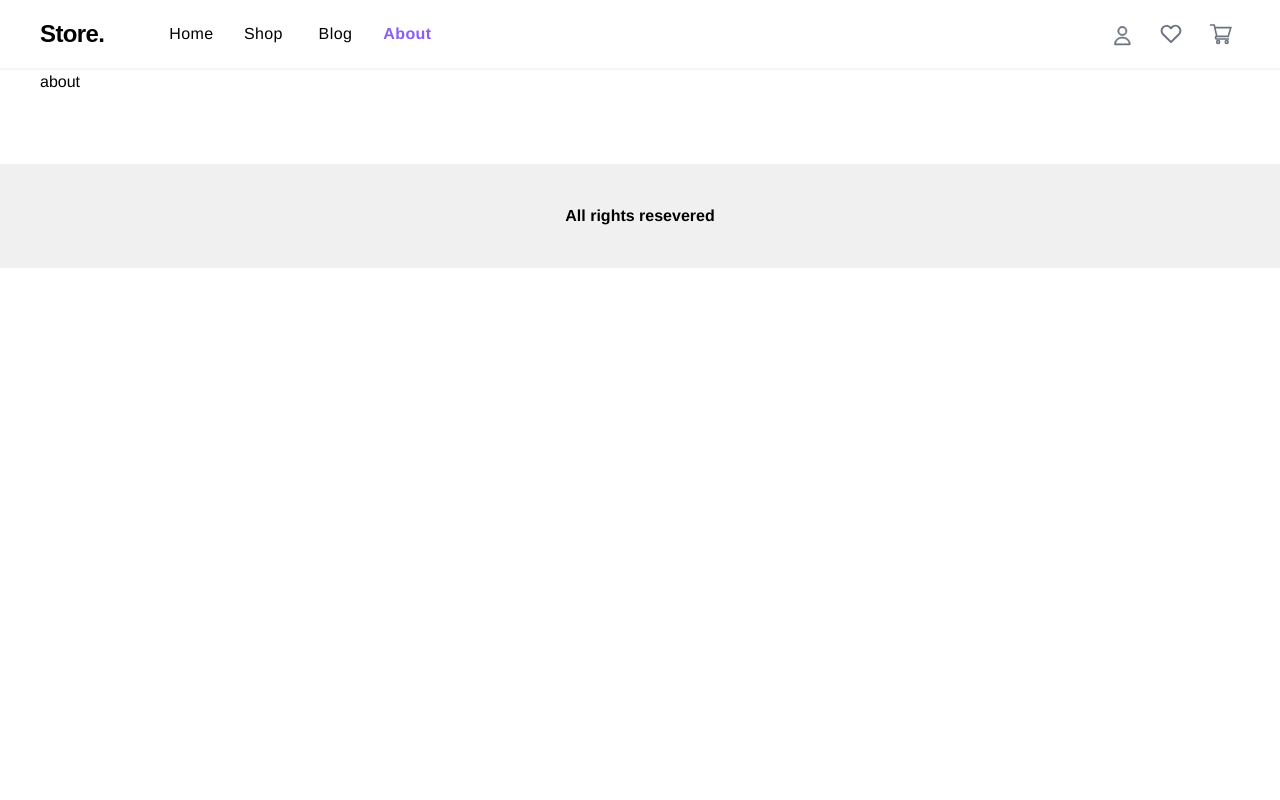
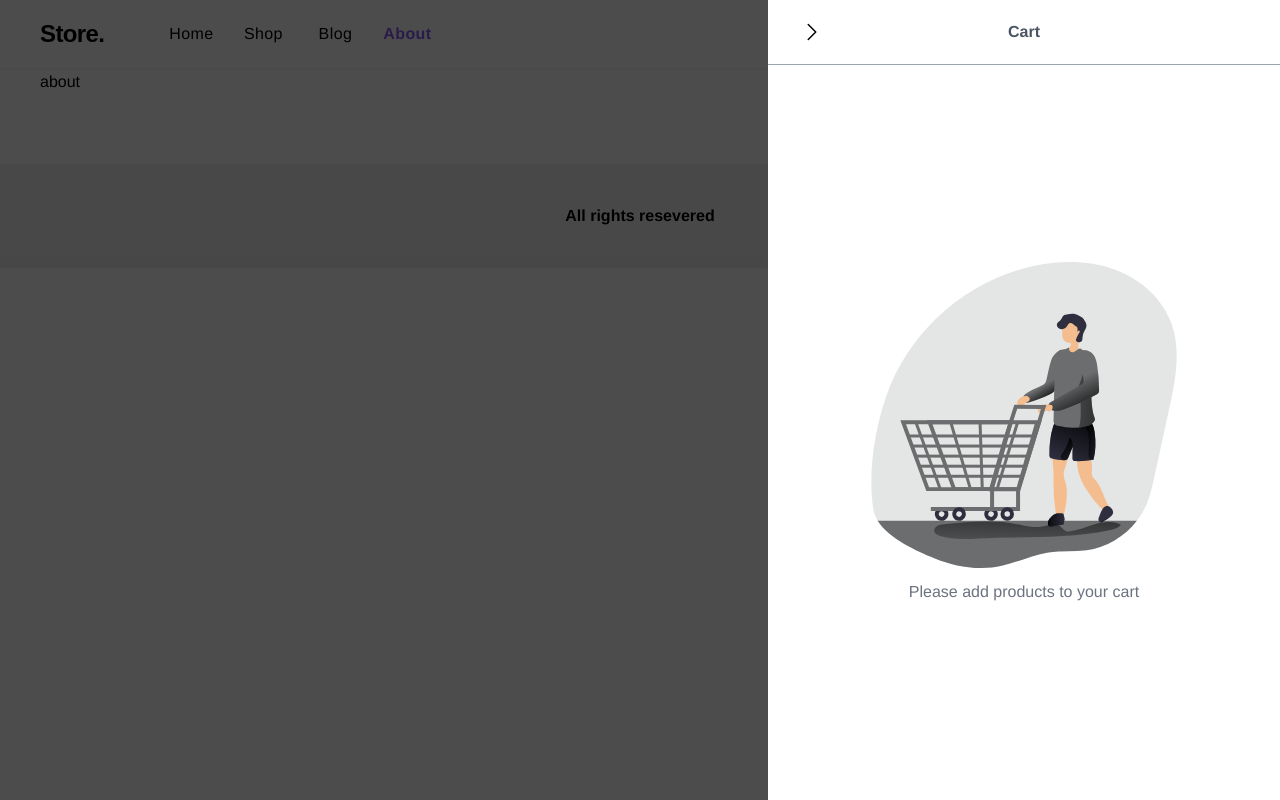
Before and after one commit to Harish-b-03/store-ecommerce, a Next.js app: page /about in a window 1280 px wide. Built offline with nearby package versions, Linux system fonts and the light colour scheme; a web font is replaced by a local one.

Commit message:
cart added, add-item added, cart context and reducer added

```diff
--- /dev/null
+++ b/src/components/Cart.tsx
@@ -0,0 +1,57 @@
+import { useContext } from "react"
+import { CartContext } from "../contexts/Cart/CartProvider"
+import Modal from "../containers/modal/Modal"
+import CartCard from "./CartCard"
+import { ProductType } from "../pages"
+
+const Cart = () => {
+  const { isOpen, items, toggleCart } = useContext(CartContext)
+  return (
+    <Modal open={isOpen}>
+        <div className="w-fit h-fit">
+            <div className={`absolute top-0 ${(isOpen)?"right-0":"-right-1/2 opacity-0 pointer-events-none"} w-2/5 h-screen flex flex-col justify-between items-center bg-white transition-all duration-500`}>
+                <div className="relative w-full h-fit py-5 flex justify-center items-center border-b border-gray-400">
+                    <span className="font-semibold text-gray-600">
+                        Cart
+                    </span>
+                    <button
+                        onClick={toggleCart}
+                        className="absolute top-1/2 left-6 p-2 rounded-md -translate-y-1/2"
+                    >
+                        <svg xmlns="http://www.w3.org/2000/svg" fill="none" viewBox="0 0 24 24" strokeWidth="1.5" stroke="currentColor" className="w-6 h-6">
+                            <path strokeLinecap="round" strokeLinejoin="round" d="M8.25 4.5l7.5 7.5-7.5 7.5" />
+                        </svg>
+                    </button>
+                </div>
+                <div className="w-full h-full">
+                    {
+                        (items.length > 0)?
+                        <div className="pt-5 w-full h-[90%] flex flex-col justify-start items-center overflow-x-hidden overflow-y-auto">
+                            {
+                                items.map((item:ProductType, index:number) => (
+                                    <CartCard key={index} product={item}/>
+                                ))
+                            }
+                        </div>
+                        :
+                        <div className="w-full h-full flex justify-center items-center">
+                            <div className="flex flex-col justify-center items-center">
+                                <img
+                                    src="/images/Empty_shopping_cart.svg"
+                                    alt="Empty Shopping Cart"
+                                />
+                                <span className="mt-3 text-gray-500 font-medium">
+                                    Please add products to your cart
+                                </span>
+                            </div>
+                        </div>
+                    }
+                </div>
+
+            </div>
+        </div>
+    </Modal>
+  )
+}
+
+export default Cart
--- /dev/null
+++ b/src/components/CartCard.tsx
@@ -0,0 +1,40 @@
+import { ProductType } from "../pages"
+
+const CartCard:React.FC<{
+    product: any
+}> = ({ product }) => {
+  return (
+    <div className="my-2 mx-2 w-full max-w-sm h-fit flex justify-center items-center">
+        <div className="w-1/3 p-3 ">
+            <img
+                src={product.image}
+                alt="Product image"
+                className="w-full max-h-28"
+            />
+        </div>
+        <div className="p-3 w-2/3 h-28 flex flex-col justify-between items-start">
+            <div className="w-full h-fit">
+                <span className="w-full font-semibold line-clamp-1">
+                    {product.title}
+                </span>
+                <div className="w-9/12 flex justify-between items-center">
+                    <span className="flex justify-start items-center text-sm text-gray-500 font-normal">
+                        <span>Price:&nbsp;</span>
+                        <span>&#36;{product.price}</span>
+                    </span>
+                    <span className="flex justify-start items-center text-sm text-gray-500 font-normal">
+                        <span>Qty:&nbsp;</span>
+                        <span>{product.quantity}</span>
+                    </span>
+                </div>
+            </div>
+            <span className="flex justify-start items-center text-gray-700 font-semibold">
+                <span>Total:&nbsp;</span>
+                <span>&#36;{product.price * product.quantity}</span>
+            </span>
+        </div>
+    </div>
+  )
+}
+
+export default CartCard
--- a/src/components/ProductCard.tsx
+++ b/src/components/ProductCard.tsx
@@ -1,8 +1,9 @@
 import Image from "next/image"
 import { ProductType } from "../pages"
-import { useState } from "react"
+import { useContext, useState } from "react"
 import FavouriteIcon from "../assets/icons/FavouriteIcon"
 import Link from "next/link"
+import { CartContext } from "../contexts/Cart/CartProvider"
 
 const ProductCard:React.FC<
     {
@@ -11,6 +12,7 @@ const ProductCard:React.FC<
 > = ({ product }) => {
     const [showOptions, setShowOptions] = useState(false);
     const productDetailURL = `/product/detail/${product.id}`;
+    const {addItem} = useContext(CartContext);
 
     return (
         <div
@@ -28,7 +30,12 @@ const ProductCard:React.FC<
                 </Link>
 
                 <div className={`h-full absolute top-[1px] ${(showOptions)?'right-[1px]':'-right-full scale-0 pointer-events-none opacity-0'}  text-gray-500 flex flex-col justify-between items-center overflow-hidden transition-all duration-300`}>
-                    <button className="my-2 p-2 text-black bg-gray-100 rounded-md border border-gray-300 hover:bg-gray-800 hover:text-white">
+                    <button
+                        onClick={()=>{
+                            addItem(product)
+                        }}
+                        className="my-2 p-2 text-black bg-gray-100 rounded-md border border-gray-300 hover:bg-gray-800 hover:text-white"
+                    >
                         <svg xmlns="http://www.w3.org/2000/svg" fill="none" viewBox="0 0 24 24" strokeWidth="1.5" stroke="currentColor" className="w-5 h-5">
                             <path strokeLinecap="round" strokeLinejoin="round" d="M12 4.5v15m7.5-7.5h-15" />
                         </svg>
--- a/src/containers/layout/Header.tsx
+++ b/src/containers/layout/Header.tsx
@@ -1,9 +1,13 @@
+import { useContext } from "react"
 import CartIcon from "../../assets/icons/CartIcon"
 import FavouriteIcon from "../../assets/icons/FavouriteIcon"
 import PersonIcon from "../../assets/icons/PersonIcon"
 import ActiveLink from "../../components/ActiveLink"
+import { CartContext } from "../../contexts/Cart/CartProvider"
 
 const Header = () => {
+  const { items, toggleCart } = useContext(CartContext)
+
   return (
     <header className="fixed top-0 w-full h-[70px] px-5 lg:px-10 z-50 flex justify-between items-center transition-all ease-in-out duration-300 text-gray-3a bg-white border-b-2 border-b-neutral-100">
       <div className="flex justify-between items-center">
@@ -30,9 +34,22 @@ const Header = () => {
         <div className="ml-3 flex justify-center items-center cursor-pointer text-gray-3a rounded-lg">
           <FavouriteIcon width="26px" height="26px" className="m-1.5 fill-gray-500 hover:fill-violet-700"/>
         </div>
-        <div className="ml-3 flex justify-center items-center cursor-pointer text-gray-3a rounded-lg">
-          <CartIcon width="26px" height="26px" className="m-1.5 stroke-[4px] stroke-gray-500 hover:stroke-[5px] hover:stroke-violet-700"/>
-        </div>
+        <button
+          onClick={()=> toggleCart()}
+          className="relative ml-3 pt-0.5 w-fit h-fit flex justify-center items-center cursor-pointer text-gray-3a rounded-lg text-gray-500 hover:text-violet-700 hover:stroke-[5px]"
+        >
+          <CartIcon
+            width="26px"
+            height="26px"
+            className="m-1.5 stroke-[4px] stroke-current "
+          />
+          {
+            (items.length > 0) &&
+              <div className="absolute top-0 right-2 translate-x-1/2 w-5 min-w-fit h-5 p-1 text-xs flex justify-center items-center font-semibold bg-violet-700 text-white rounded-full">
+                {items.length}
+              </div>
+          }
+        </button>
       </div>
     </header>
   )
--- a/src/containers/layout/Layout.tsx
+++ b/src/containers/layout/Layout.tsx
@@ -1,6 +1,7 @@
 import Head from "next/head"
 import Footer from "./Footer"
 import Header from "./Header"
+import Cart from "../../components/Cart"
 
 const Layout = (props:any) => {
   return (
@@ -20,6 +21,7 @@ const Layout = (props:any) => {
           {props.children}
         </div>
         <Footer/>
+        <Cart/>
       </main>
     </div>
   )
--- /dev/null
+++ b/src/containers/modal/Modal.tsx
@@ -0,0 +1,12 @@
+
+const Modal = ({ children, open = false }:any) => {
+  return (
+    <div className={`${(open)?'opacity-100':'opacity-0 pointer-events-none delay-300'} fixed top-0 left-0 w-full h-full bg-[rgba(0,0,0,0.7)] z-50 transition-all`}>
+        <div className="relative w-full h-full flex justify-center items-center">
+            {children}
+        </div>
+    </div>
+  )
+}
+
+export default Modal
--- /dev/null
+++ b/src/contexts/Cart/CartProvider.tsx
@@ -0,0 +1,49 @@
+import { createContext, useEffect, useReducer, useState } from "react";
+import { reducer } from "./CartReducer";
+import { ProductType } from "../../pages";
+
+export const CartContext = createContext({} as any);
+
+export interface CartStateType{
+    isOpen: boolean;
+    items: ProductType[];
+    totalAmount: number;
+}
+
+const INITIAL_CART_STATE:CartStateType = {
+    isOpen: true,
+    items: [],
+    totalAmount: 0,
+};
+
+
+export const CartProvider = ({ children }:any) => {
+    const [state, dispatch] = useReducer(reducer, INITIAL_CART_STATE)
+
+    const addItemHandler = (item:ProductType, quantity = 1) => {
+        dispatch({ type: 'ADD_ITEM', payload: { ...item, quantity } })
+    }
+
+    const toggleCartHandler = () => {
+        dispatch({ type: 'TOGGLE_CART' })
+    }
+
+    useEffect(() => {
+      console.log(state)
+    }, [state])
+
+
+    return(
+        <CartContext.Provider
+            value={{
+                isOpen: state.isOpen,
+                items: state.items,
+                totalAmount: state.totalAmount,
+                addItem: addItemHandler,
+                toggleCart: toggleCartHandler
+            }}
+        >
+            {children}
+        </CartContext.Provider>
+    )
+}
--- a/src/pages/_app.tsx
+++ b/src/pages/_app.tsx
@@ -1,6 +1,13 @@
 import '../assets/styles/globals.css'
 import type { AppProps } from 'next/app'
+import { CartProvider } from '../contexts/Cart/CartProvider'
 
 export default function App({ Component, pageProps }: AppProps) {
-  return <Component {...pageProps} />
+  return (
+    <>
+      <CartProvider>
+        <Component {...pageProps} />
+      </CartProvider>
+    </>
+  )
 }
--- a/src/pages/about.tsx
+++ b/src/pages/about.tsx
@@ -3,7 +3,7 @@ import Layout from "../containers/layout/Layout"
 const about = () => {
   return (
     <Layout>
-        <div>about</div>
+      <div>about</div>
     </Layout>
   )
 }
--- a/src/pages/product/detail/[id].tsx
+++ b/src/pages/product/detail/[id].tsx
@@ -1,4 +1,4 @@
-import React, {useState} from 'react'
+import React, {useContext, useState} from 'react'
 import Layout from '../../../containers/layout/Layout'
 import { GetStaticPaths, GetStaticProps } from 'next'
 import Image from 'next/image'
@@ -7,6 +7,7 @@ import 'react-multi-carousel/lib/styles.css'
 import { ProductType } from '../..'
 import { Router, useRouter } from 'next/router'
 import { GET_BY_PRODUCT_ID } from '../../../constants'
+import { CartContext } from '../../../contexts/Cart/CartProvider'
 
 const responsive = {
   xl: {
@@ -39,9 +40,9 @@ const index:React.FC<{
     const router = useRouter();
     router.push("/");
   }
-
+  const { addItem, toggleCart } = useContext(CartContext)
   const [quantity, setquantity] = useState(1)
-  const [focusImage, setfocusImage] = useState(product.image)
+  const [focusImage, setfocusImage] = useState(product.image) // ToDo: make it to handle if it has other than one image
   const images = [ product.image, product.image, product.image, product.image, product.image, product.image ] // simulating array of images
 
   return (
@@ -104,10 +105,19 @@ const index:React.FC<{
               </div>
             </div>
             <div className='mt-16 w-[90%] flex justify-between items-center'>
-              <button className='w-5/12 h-[50px] font-semibold text-violet-500 border-[1px] border-violet-500 rounded-md'>
+              <button
+                onClick={() => addItem(product, quantity)}
+                className='w-5/12 h-[50px] font-semibold text-violet-500 border-[1px] border-violet-500 rounded-md'
+              >
                 Add to Cart
               </button>
-              <button className='w-5/12 h-[50px] mr-5 font-semibold text-white bg-violet-500 border-2 border-violet-500 rounded-md'>
+              <button
+                onClick={() => {
+                  addItem(product, quantity);
+                  toggleCart();
+                }}
+                className='w-5/12 h-[50px] mr-5 font-semibold text-white bg-violet-500 border-2 border-violet-500 rounded-md'
+              >
                 Buy Now
               </button>
             </div>
```
Also changed, not shown: src/contexts/Cart/CartReducer.tsx (added, +18 -0 lines), public/images/Empty_shopping_cart.svg (added).
